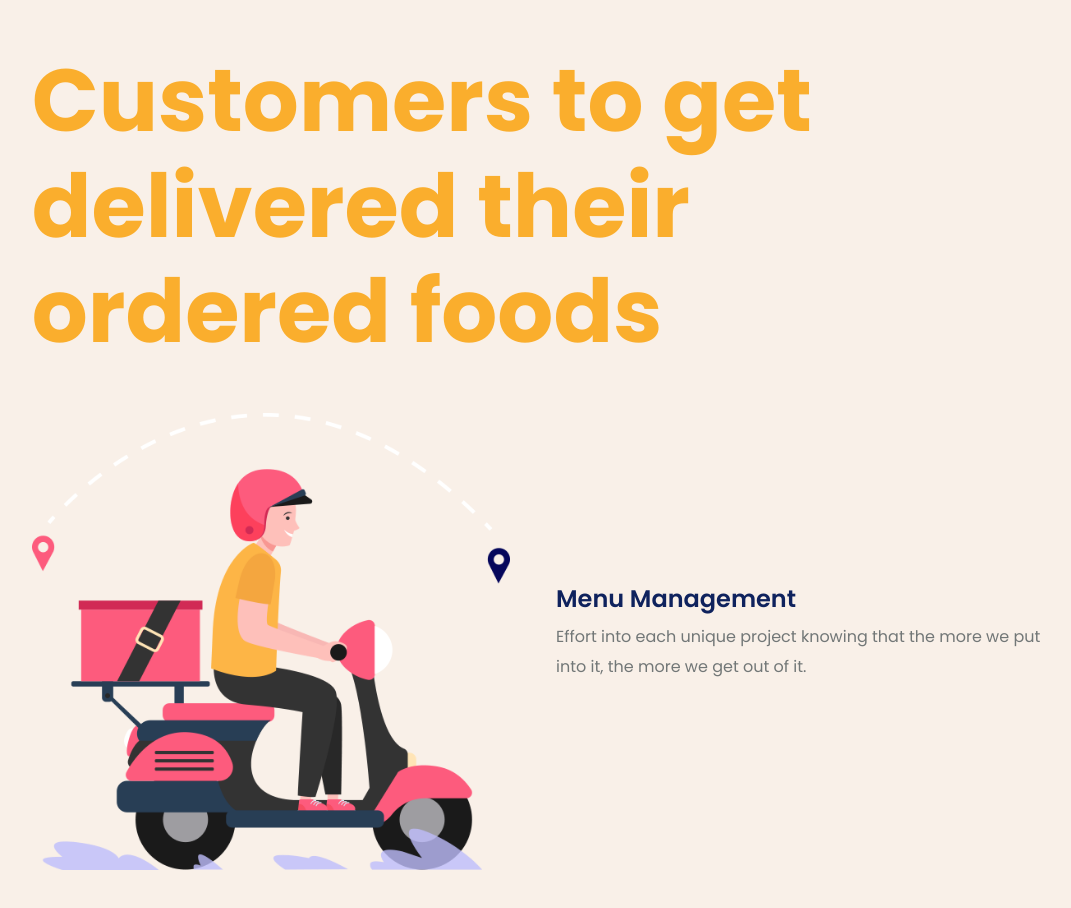
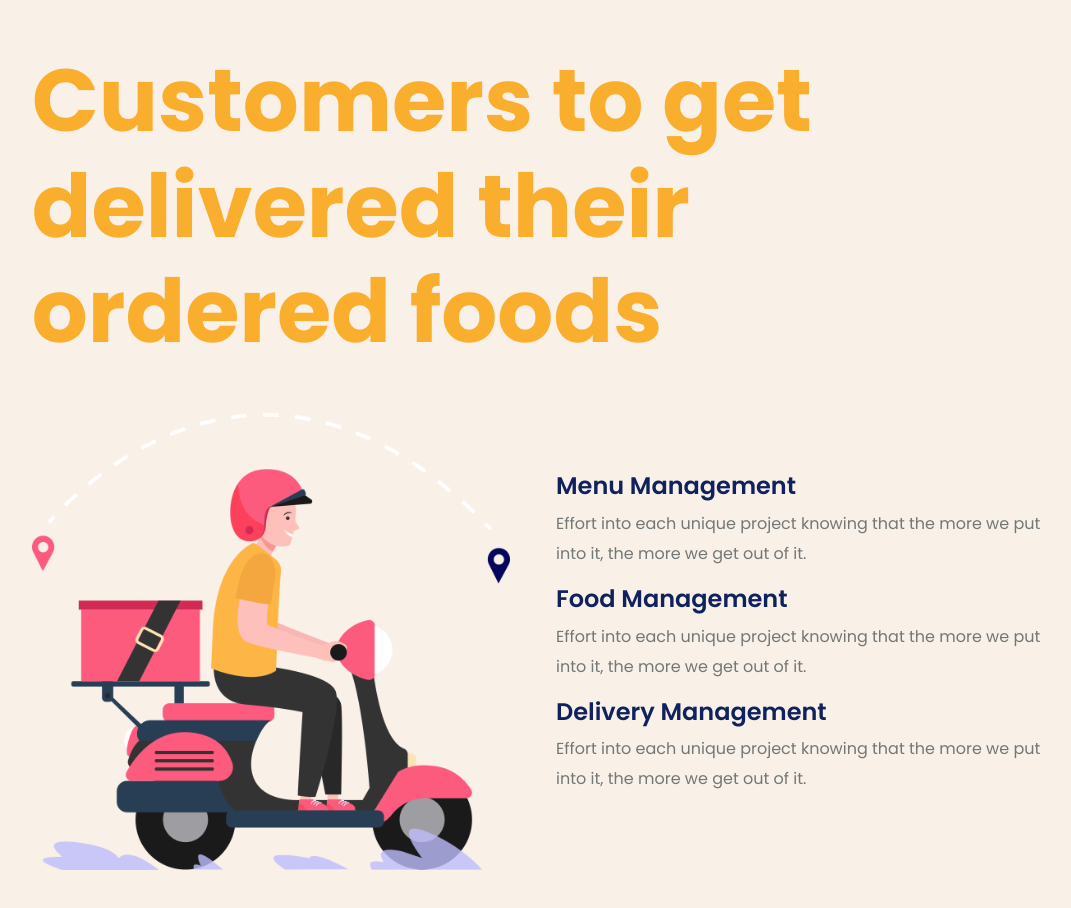
Before and after one commit to mreskini/FoodApp, a React (Create React App) app: page / in a window 1280 px wide. Shown: the top 908 px of the page, without its empty margins (99-1170 px from the left). Built offline with nearby package versions, Linux system fonts and the light colour scheme.

Commit message:
added some new content for the delivery-boy-section file

```diff
--- a/src/components/delivery-boy-section.jsx
+++ b/src/components/delivery-boy-section.jsx
@@ -17,6 +17,18 @@ const DeliveryBoy = () => {
                     <p className="theme-content-color font-weight-400 line-height-30">
                         Effort into each unique project knowing that the more we put into it, the more we get out of it.
                     </p>
+                    <h4 className="theme-title-color font-weight-600">
+                        Food Management
+                    </h4>
+                    <p className="theme-content-color font-weight-400 line-height-30">
+                        Effort into each unique project knowing that the more we put into it, the more we get out of it.
+                    </p>
+                    <h4 className="theme-title-color font-weight-600">
+                        Delivery Management
+                    </h4>
+                    <p className="theme-content-color font-weight-400 line-height-30">
+                        Effort into each unique project knowing that the more we put into it, the more we get out of it.
+                    </p>
                 </div>
             </div>
         </div>
--- a/src/index.css
+++ b/src/index.css
@@ -5,7 +5,7 @@
 }
 
 *{
-    font-family: "Poppins";
+    font-family: "Poppins", Sans-serif;
 }
 
 .theme-orange-color{
```
